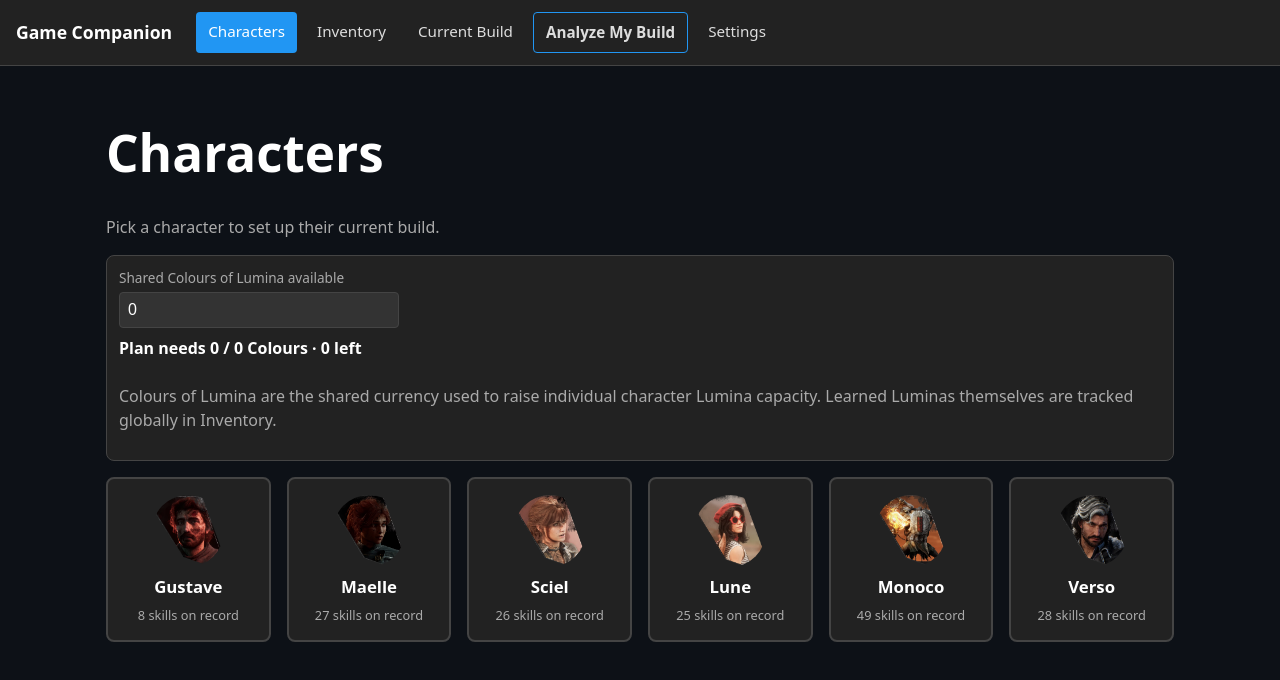
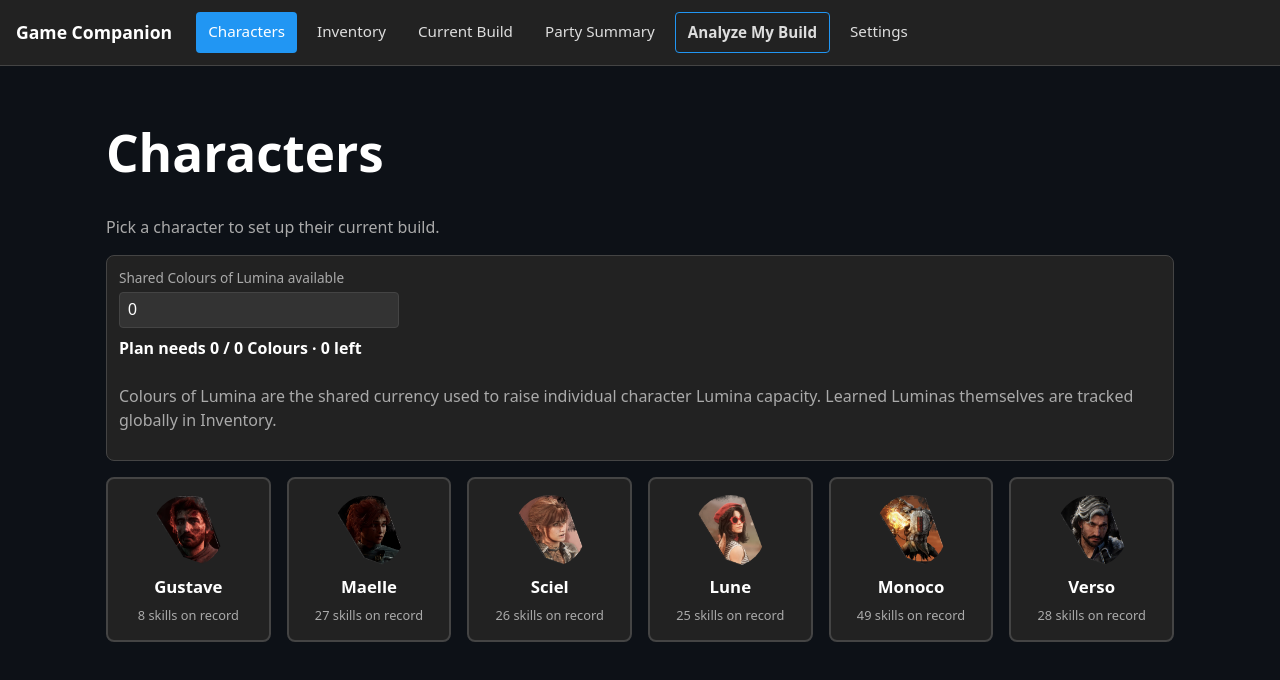
Before and after one commit to patitos-fortune/expedition-33-game-companion, a Vue app: page /analyze#/characters in a window 1280 px wide. Shown: the top 680 px of the page. Built offline with nearby package versions, Linux system fonts and the light colour scheme.

Commit message:
Add Party Summary navigation

```diff
--- a/src/App.vue
+++ b/src/App.vue
@@ -10,6 +10,7 @@ import { RouterLink, RouterView } from 'vue-router'
         <RouterLink to="/characters" class="app-tab">Characters</RouterLink>
         <RouterLink to="/inventory" class="app-tab">Inventory</RouterLink>
         <RouterLink to="/build" class="app-tab">Current Build</RouterLink>
+        <RouterLink to="/party" class="app-tab">Party Summary</RouterLink>
         <RouterLink to="/analyze" class="app-tab app-tab-primary">Analyze My Build</RouterLink>
         <RouterLink to="/settings" class="app-tab">Settings</RouterLink>
       </nav>
```
